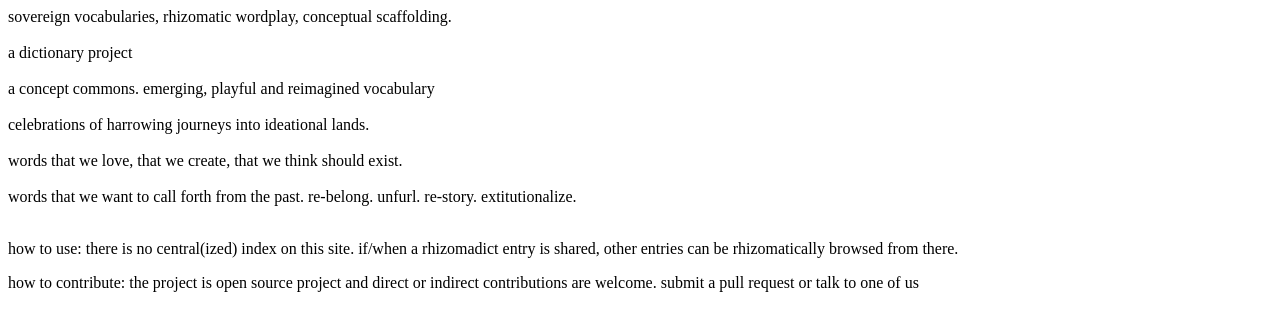
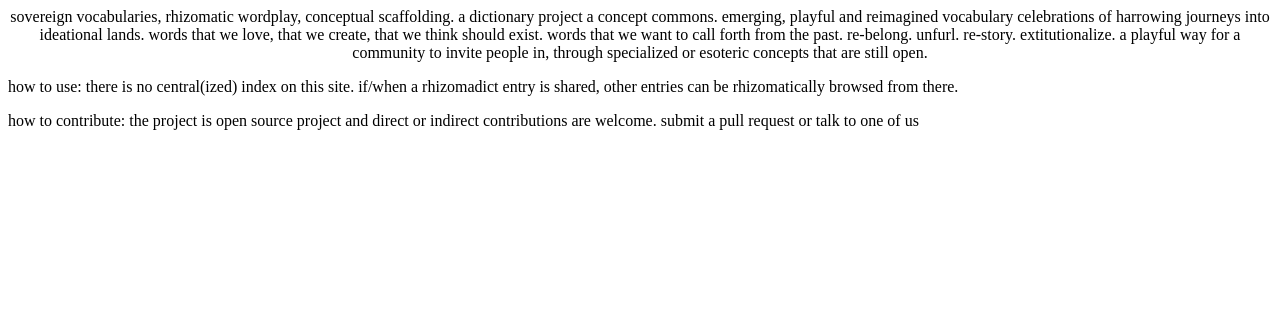
Before and after one commit to jessykate/rhizomadict, a plain HTML site: page index.html in a window 1280 px wide. Drawn offline with Linux system fonts and the light colour scheme.

Commit message:
Update index.html
formatting and content

```diff
--- a/index.html
+++ b/index.html
@@ -1,15 +1,22 @@
+<html>
+
+</html>
+
+<head>
+
+</head>
+
+<body>
+
+  <p align=center>
     sovereign vocabularies, rhizomatic wordplay, conceptual scaffolding.
-<br><br>
     a dictionary project
-<br><br>
     a concept commons. emerging, playful and reimagined vocabulary
-<br><br>
     celebrations of harrowing journeys into ideational lands.
-<br><br>
     words that we love, that we create, that we think should exist.
-<br><br>
     words that we want to call forth from the past. re-belong. unfurl. re-story. extitutionalize.
-<br><br>
+    a playful way for a community to invite people in, through specialized or esoteric concepts that are still open.
+  </p>
 
   <p>
     how to use: there is no central(ized) index on this site. if/when a rhizomadict entry is shared, other entries can be rhizomatically browsed from there.
@@ -18,3 +25,5 @@ words that we want to call forth from the past. re-belong. unfurl. re-story. ext
   <p>
     how to contribute: the project is open source project and direct or indirect contributions are welcome. submit a pull request or talk to one of us
   </p>
+
+</body>
```
Lines whose indentation alone changed are shown as unchanged.
